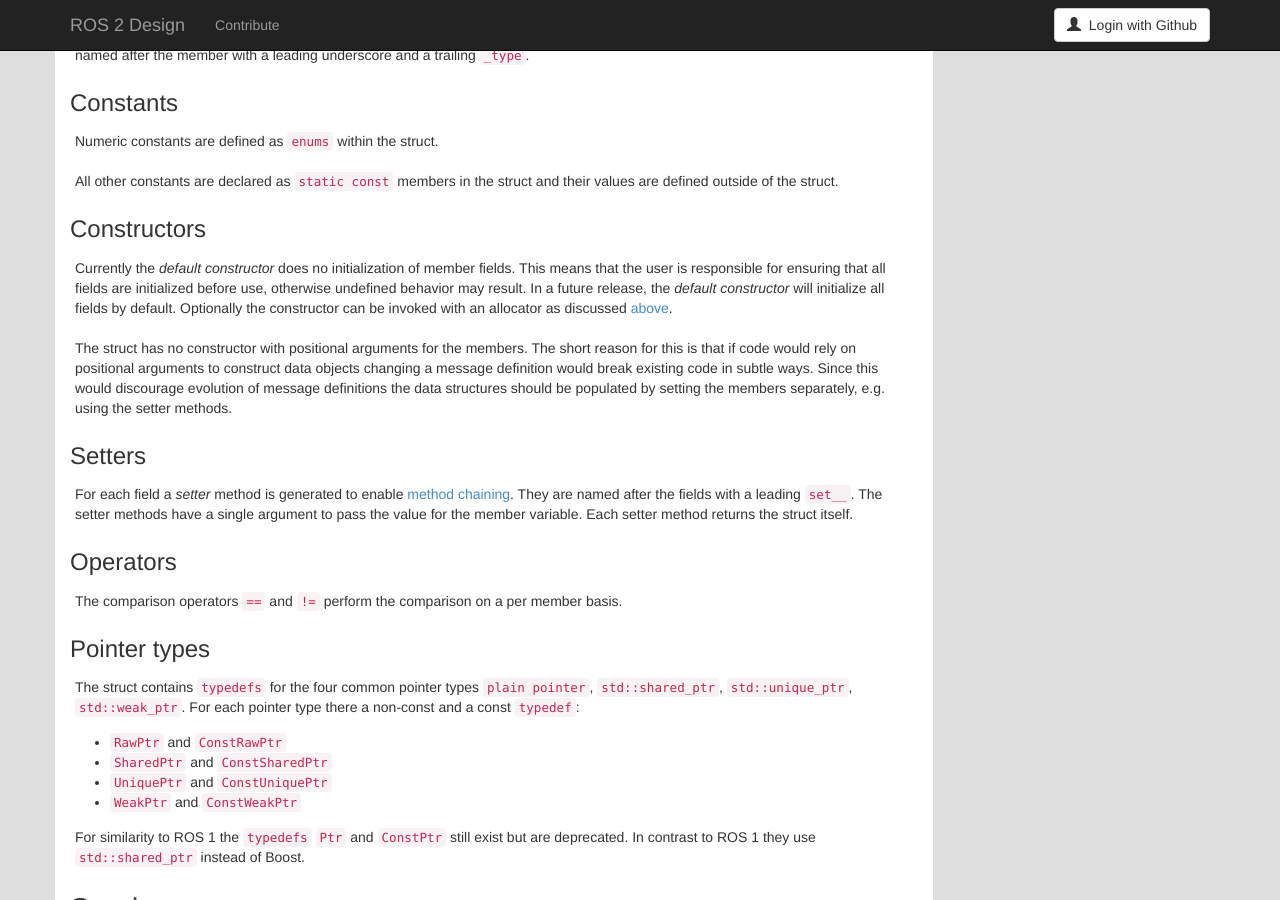
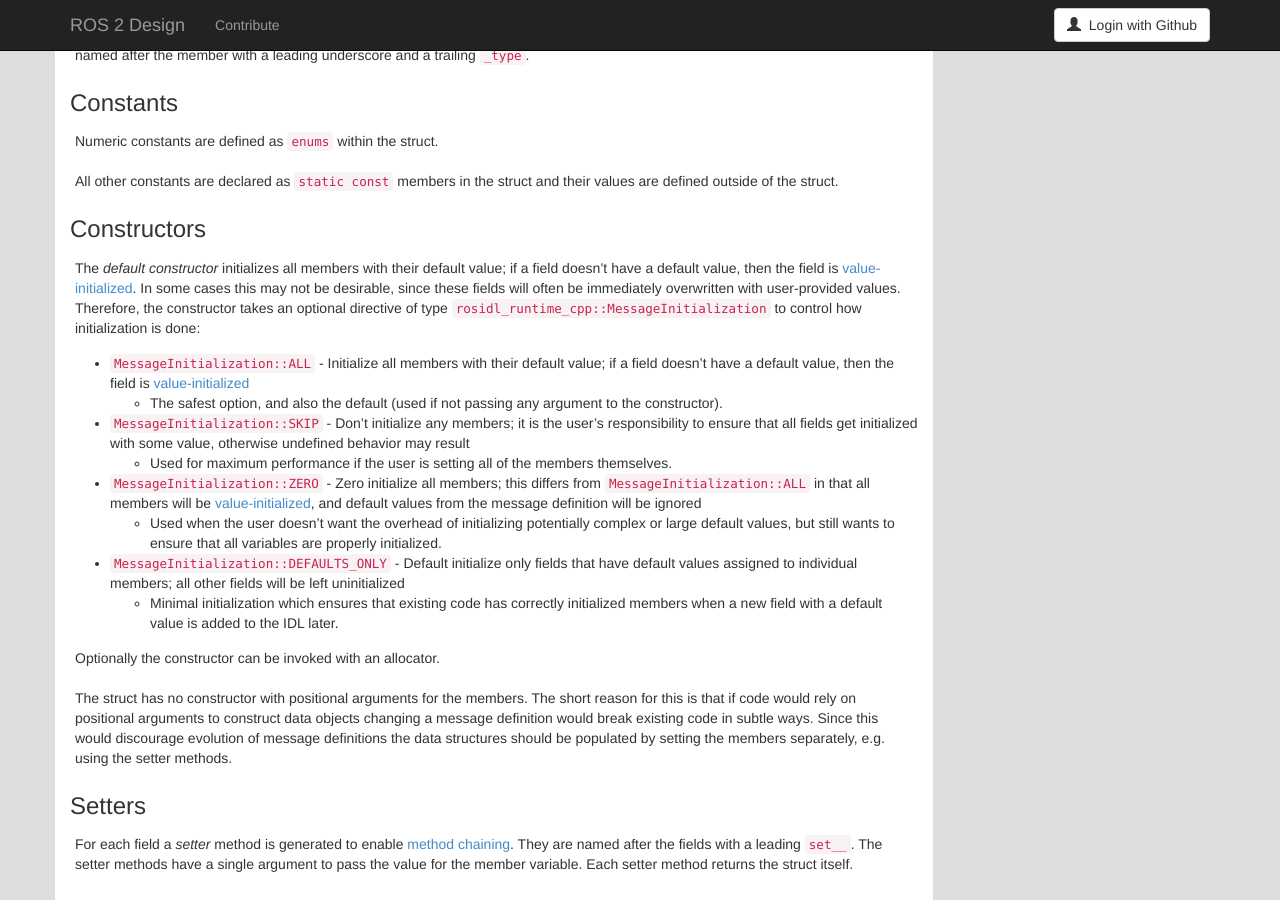
Before and after one commit to ros2/design, a Jekyll site: the page built from articles/112_generated_interfaces_cpp.md, in a window 1280 px wide and 900 px high, scrolled down 1828 px. Built offline with Jekyll 4.4.1, drawn with Linux system fonts in a browser that asks for light colours; nearby versions of some CDN libraries.

Commit message:
Update the CPP article to talk about initialization.
Signed-off-by: Chris Lalancette <clalancette@openrobotics.org>

```diff
--- a/articles/112_generated_interfaces_cpp.md
+++ b/articles/112_generated_interfaces_cpp.md
@@ -103,10 +103,20 @@
 
 ### Constructors
 
-Currently the *default constructor* does no initialization of member fields.
-This means that the user is responsible for ensuring that all fields are initialized before use, otherwise undefined behavior may result.
-In a future release, the *default constructor* will initialize all fields by default.
-Optionally the constructor can be invoked with an allocator as discussed [above](#messages).
+The *default constructor* initializes all members with their default value; if a field doesn't have a default value, then the field is [value-initialized](http://en.cppreference.com/w/cpp/language/value_initialization).
+In some cases this may not be desirable, since these fields will often be immediately overwritten with user-provided values.
+Therefore, the constructor takes an optional directive of type `rosidl_runtime_cpp::MessageInitialization` to control how initialization is done:
+
+- `MessageInitialization::ALL` - Initialize all members with their default value; if a field doesn't have a default value, then the field is [value-initialized](http://en.cppreference.com/w/cpp/language/value_initialization)
+  - The safest option, and also the default (used if not passing any argument to the constructor).
+- `MessageInitialization::SKIP` - Don't initialize any members; it is the user's responsibility to ensure that all fields get initialized with some value, otherwise undefined behavior may result
+  - Used for maximum performance if the user is setting all of the members themselves.
+- `MessageInitialization::ZERO` - Zero initialize all members; this differs from `MessageInitialization::ALL` in that all members will be [value-initialized](http://en.cppreference.com/w/cpp/language/value_initialization), and default values from the message definition will be ignored
+  - Used when the user doesn't want the overhead of initializing potentially complex or large default values, but still wants to ensure that all variables are properly initialized.
+- `MessageInitialization::DEFAULTS_ONLY` - Default initialize only fields that have default values assigned to individual members; all other fields will be left uninitialized
+  - Minimal initialization which ensures that existing code has correctly initialized members when a new field with a default value is added to the IDL later.
+
+Optionally the constructor can be invoked with an allocator.
 
 The struct has no constructor with positional arguments for the members.
 The short reason for this is that if code would rely on positional arguments to construct data objects changing a message definition would break existing code in subtle ways.
```
